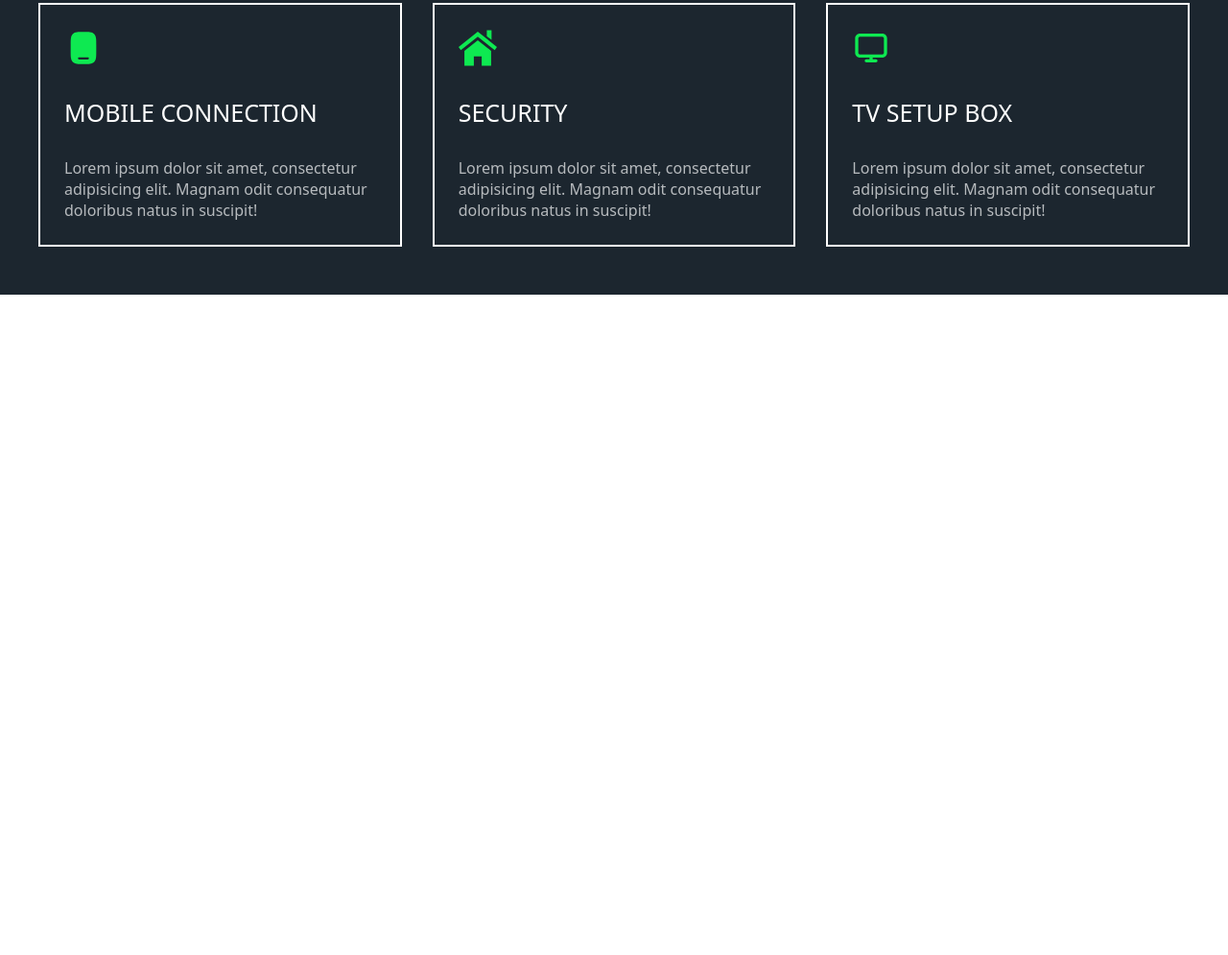
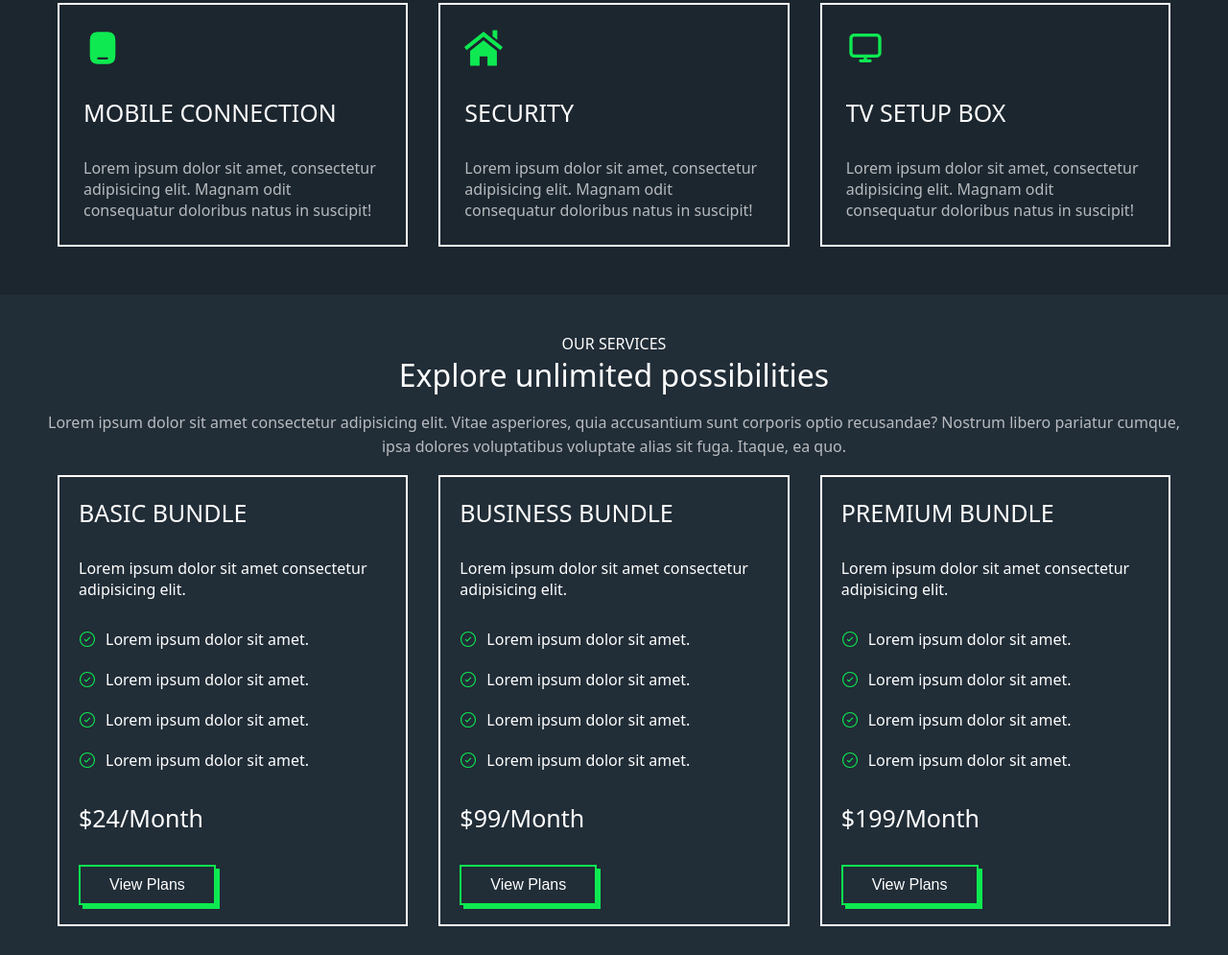
Before and after one commit to ronakbhutiya/mirko, a website: page index.html in a window 1280 px wide. Shown: the part 2193-3188 px from the top of the page at 96% size. Before the commit the page ends 2500 px from the top, so only its background shows below. Drawn offline with Linux system fonts and the light colour scheme.

Commit message:
add plan section

```diff
--- a/index.html
+++ b/index.html
@@ -170,7 +170,89 @@
                 </div>
             </div>
         </div>
+    </section>
+    <section class="section-plan">
+        <div class="container">
+            <p class="about-sub center padding-top"> OUR SERVICES</p>
+            <h2 class="heading__primary">Explore unlimited possibilities</h2>
+            <p class="heading__text center">Lorem ipsum dolor sit amet consectetur adipisicing elit. Vitae asperiores,
+                quia
+                accusantium sunt corporis
+                optio recusandae? Nostrum libero pariatur cumque, ipsa dolores voluptatibus voluptate alias sit fuga.
+                Itaque, ea quo.</p>
+            <div class="plan services">
+                <div class="plan-box">
+                    <p class="plan__heading ">BASIC BUNDLE</p>
+                    <p class="heading__text-2 margin--2">Lorem ipsum dolor sit amet consectetur adipisicing elit.</p>
+                    <div class="flex-2">
+                        <img src="check-circle-svgrepo-com.svg" alt="" class="plan-icon">
+                        <p class="plan-text">Lorem ipsum dolor sit amet.</p>
+                    </div>
+                    <div class="flex-2">
+                        <img src="check-circle-svgrepo-com.svg" alt="" class="plan-icon">
+                        <p class="plan-text">Lorem ipsum dolor sit amet.</p>
+                    </div>
+                    <div class="flex-2">
+                        <img src="check-circle-svgrepo-com.svg" alt="" class="plan-icon">
+                        <p class="plan-text">Lorem ipsum dolor sit amet.</p>
+                    </div>
+                    <div class="flex-2">
+                        <img src="check-circle-svgrepo-com.svg" alt="" class="plan-icon">
+                        <p class="plan-text">Lorem ipsum dolor sit amet.</p>
+                    </div>
+                    <h4 class="price">$24/Month</h4>
+                    <button class="btn">View Plans</button>
+                </div>
+                <div class="plan-box">
+                    <p class="plan__heading ">BUSINESS BUNDLE</p>
+                    <p class="heading__text-2 margin--2">Lorem ipsum dolor sit amet consectetur adipisicing elit.</p>
+                    <div class="flex-2">
+                        <img src="check-circle-svgrepo-com.svg" alt="" class="plan-icon">
+                        <p class="plan-text">Lorem ipsum dolor sit amet.</p>
+                    </div>
+                    <div class="flex-2">
+                        <img src="check-circle-svgrepo-com.svg" alt="" class="plan-icon">
+                        <p class="plan-text">Lorem ipsum dolor sit amet.</p>
+                    </div>
+                    <div class="flex-2">
+                        <img src="check-circle-svgrepo-com.svg" alt="" class="plan-icon">
+                        <p class="plan-text">Lorem ipsum dolor sit amet.</p>
+                    </div>
+                    <div class="flex-2">
+                        <img src="check-circle-svgrepo-com.svg" alt="" class="plan-icon">
+                        <p class="plan-text">Lorem ipsum dolor sit amet.</p>
+                    </div>
+                    <h4 class="price">$99/Month</h4>
+                    <button class="btn">View Plans</button>
+                </div>
+                <div class="plan-box">
+                    <p class="plan__heading ">PREMIUM BUNDLE</p>
+                    <p class="heading__text-2 margin--2">Lorem ipsum dolor sit amet consectetur adipisicing elit.</p>
+                    <div class="flex-2">
+                        <img src="check-circle-svgrepo-com.svg" alt="" class="plan-icon">
+                        <p class="plan-text">Lorem ipsum dolor sit amet.</p>
+                    </div>
+                    <div class="flex-2">
+                        <img src="check-circle-svgrepo-com.svg" alt="" class="plan-icon">
+                        <p class="plan-text">Lorem ipsum dolor sit amet.</p>
+                    </div>
+                    <div class="flex-2">
+                        <img src="check-circle-svgrepo-com.svg" alt="" class="plan-icon">
+                        <p class="plan-text">Lorem ipsum dolor sit amet.</p>
+                    </div>
+                    <div class="flex-2">
+                        <img src="check-circle-svgrepo-com.svg" alt="" class="plan-icon">
+                        <p class="plan-text">Lorem ipsum dolor sit amet.</p>
+                    </div>
+                    <h4 class="price">$199/Month</h4>
+                    <button class="btn">View Plans</button>
+                </div>
 
+
+            </div>
+
+        </div>
+        </div>
     </section>
 </body>
 
--- a/sass/main.scss
+++ b/sass/main.scss
@@ -2,3 +2,4 @@
 @import "header";
 @import "about";
 @import "service";
+@import "plan";
--- /dev/null
+++ b/sass/plan.scss
@@ -0,0 +1,36 @@
+.section-plan {
+  background-color: #212d37;
+  padding-bottom: 3rem;
+}
+.flex-2 {
+  display: flex;
+  align-items: center;
+  gap: 1rem;
+  margin-bottom: 2rem;
+}
+.plan__heading {
+  font-size: 2.5rem;
+  font-weight: 500;
+  color: #fff;
+}
+.plan-icon {
+  width: 1.8rem;
+  height: 1.8rem;
+}
+.plan-box {
+  padding: 2rem;
+  border: 2px solid #fff;
+}
+.plan-text {
+  font-size: 1.6rem;
+  color: #fff;
+}
+.price {
+  color: #fff;
+  font-size: 2.5rem;
+  font-weight: 400;
+  margin: 3.2rem 0;
+}
+.margin--2 {
+  margin: 3rem 0;
+}
--- a/sass/service.scss
+++ b/sass/service.scss
@@ -26,6 +26,7 @@
   display: grid;
   grid-template-columns: repeat(3, 1fr);
   gap: 3.2rem;
+  padding: 0 2rem;
 }
 .service__icon {
   width: 4rem;
```
Also changed, not shown: check-circle-svgrepo-com.svg (added), style.css, 1 other file.
